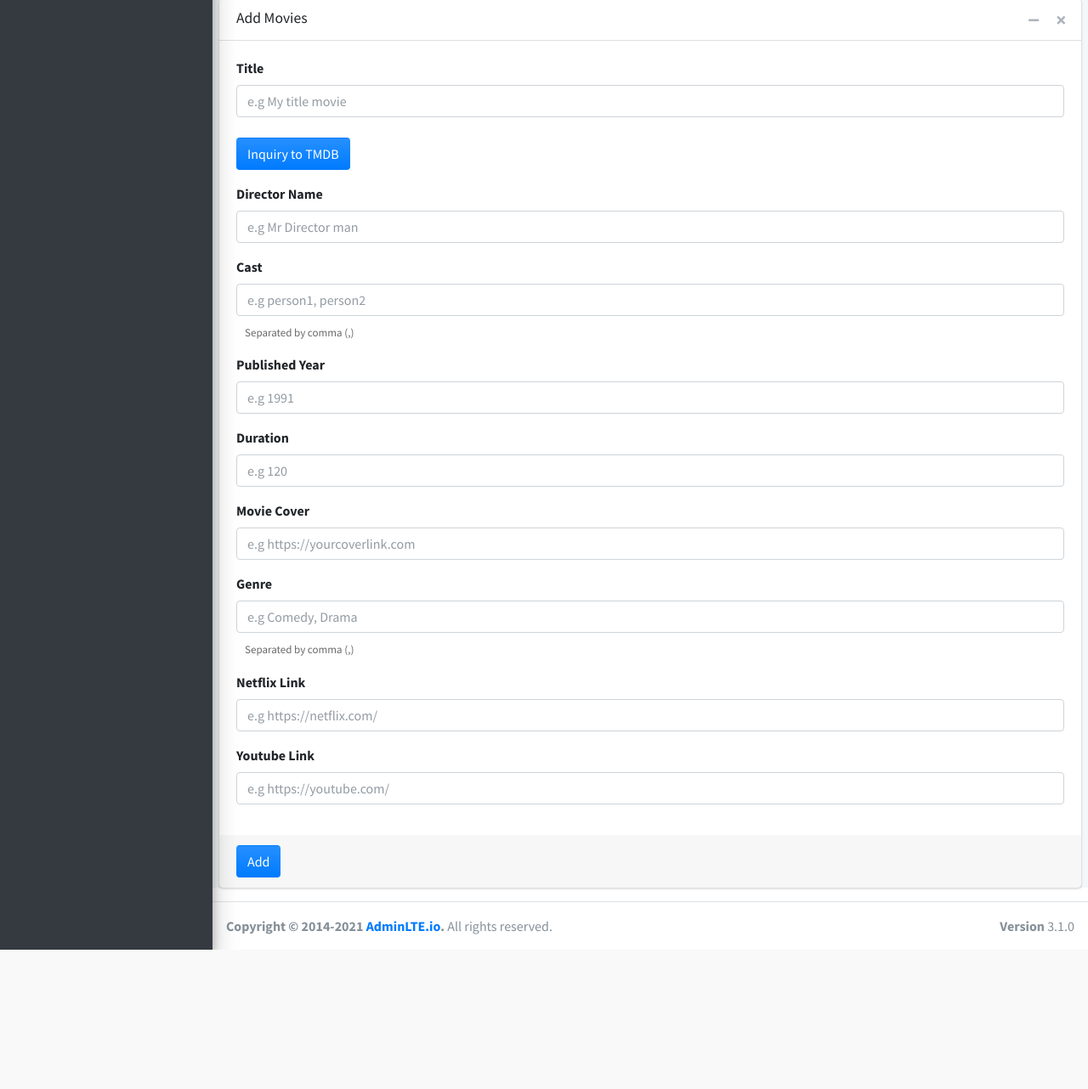
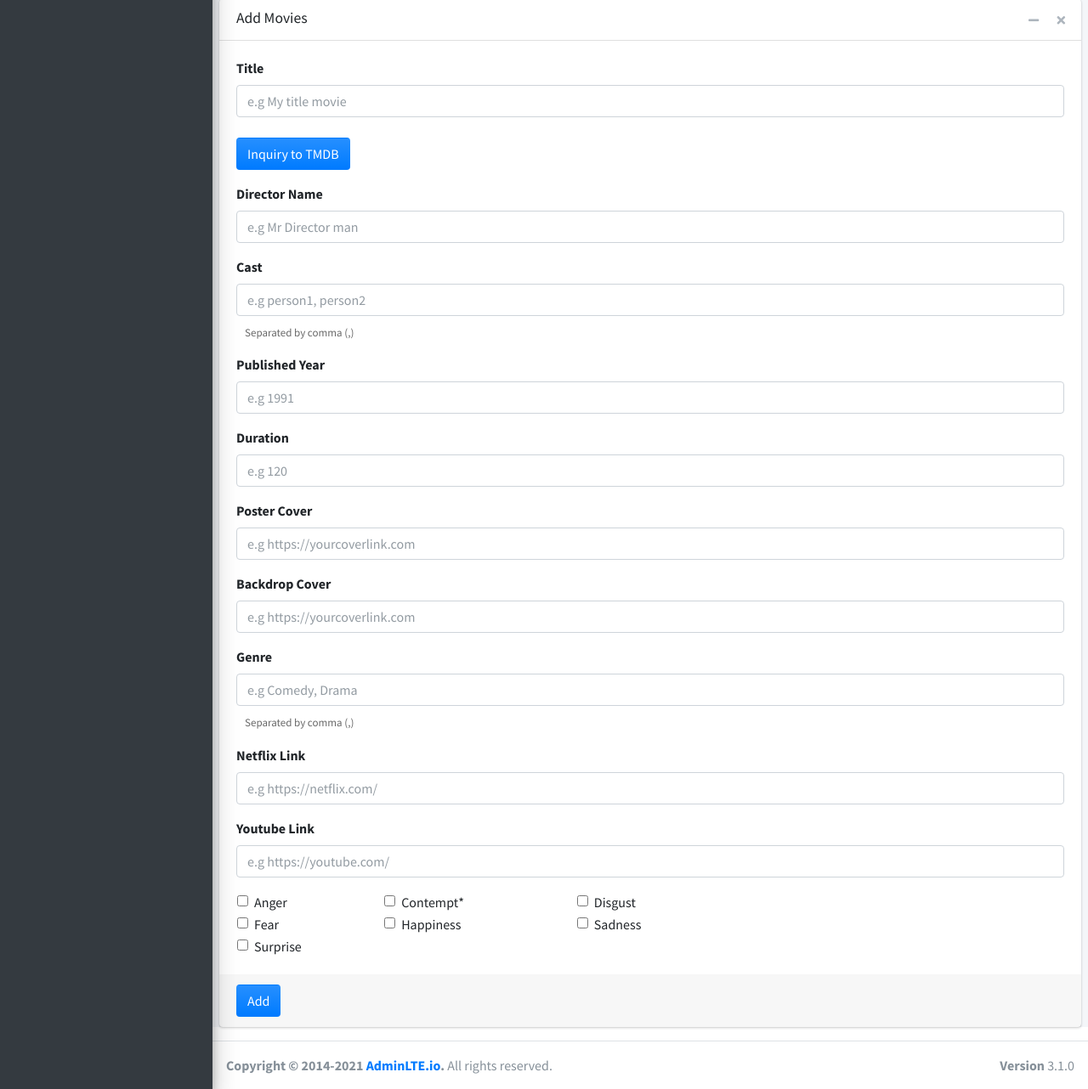
Before and after one commit to darmawanalbert/hacksprint2021-venom, a Django app: page /admin/movies/ in a window 1280 px wide. Shown: the part 131-1413 px from the top of the page at 85% size. Before the commit the page ends 1249 px from the top, so only its background shows below. Run offline with Django 3.2, Linux system fonts and the light colour scheme; some libraries are stand-ins or nearby versions.

Commit message:
update admin development, add auto-complete inquiry to TMDB, add moods parameter

```diff
--- a/backend/adminapp/movieViews.py
+++ b/backend/adminapp/movieViews.py
@@ -35,10 +35,31 @@ def index(request):
             return render(request,"adminapp/movie_add_or_update.html", context=context)
 
     elif request.method == 'POST':
+
+        print("hello there!")
+
+        anger = request.POST.get('anger','off')
+        contempt = request.POST.get('contempt','off')
+        disgust = request.POST.get('disgust','off')
+        fear = request.POST.get('fear','off')
+        happiness = request.POST.get('happiness','off')
+        sadness = request.POST.get('sadness','off')
+        surprise = request.POST.get('surprise','off')
+
         cast_str = request.POST.get("cast","")
         genre_str = request.POST.get("genre","")
         cast = split_by_comma(cast_str)
         genre = split_by_comma(genre_str)
+
+        moods = {
+            'anger' : anger,
+            'contempt' : contempt,
+            'disgust' : disgust,
+            'fear' : fear,
+            'happiness' : happiness,
+            'sadness':  sadness,
+            'surprise' : surprise
+        }
 
         if request.POST.get("action","") == "add":
             id = uuid.uuid4()
@@ -49,10 +70,12 @@ def index(request):
                 cast=cast,
                 published_year=request.POST.get("published_year",0),
                 duration=request.POST.get("duration",0),
-                movie_cover=request.POST.get("movie_cover",""),
+                poster_cover=request.POST.get("poster_cover",""),
+                backdrop_cover=request.POST.get("backdrop_cover",""),
                 genre=genre,
                 netflix_link=request.POST.get("netflix_link",""),
-                youtube_link=request.POST.get("youtube_link",""))
+                youtube_link=request.POST.get("youtube_link",""),
+                moods=moods)
             movie.save()
             return redirect('/admin/movies?id=' + str(id) + '&action=update')
         elif request.POST.get("action","") == "update":
@@ -63,9 +86,11 @@ def index(request):
             movie.cast=cast
             movie.published_year=request.POST.get("published_year",0)
             movie.duration=request.POST.get("duration",0)
-            movie.movie_cover=request.POST.get("movie_cover","")
+            movie.poster_cover=request.POST.get("poster_cover","")
+            movie.backdrop_cover=request.POST.get("backdrop_cover","")
             movie.genre=genre
             movie.netflix_link=request.POST.get("netflix_link","")
             movie.youtube_link=request.POST.get("youtube_link","")
+            movie.moods = moods
             movie.save()
             return redirect('/admin/movies?id=' + id + '&action=update')
--- a/backend/adminapp/templates/adminapp/movie_add_or_update.html
+++ b/backend/adminapp/templates/adminapp/movie_add_or_update.html
@@ -89,7 +89,7 @@
       <!-- Default box -->
       <div class="card">
         <div class="card-header">
-          <h3 class="card-title">Add Movies</h3>
+          <h3 class="card-title" style = "text-transform:capitalize;">{{ action }} Movies</h3>
 
           <div class="card-tools">
             <button type="button" class="btn btn-tool" data-card-widget="collapse" title="Collapse">
@@ -104,6 +104,7 @@
             <div class="card-body">
                 <input type="hidden" value="{{ action }}" name="action" />
                 <input type="hidden" value="{{ movie.id }}" name="id" />
+                <input type="hidden" value="" name="raw_data" id="inputRawData" />
                 <div class="form-group">
                     <label for="inputTitle">Title</label>
                     <input type="text" class="form-control" id="inputTitle" name="title" value="{{ movie.title }}" placeholder="e.g My title movie">
@@ -128,8 +129,12 @@
                     <input type="text" class="form-control" id="inputDuration" name="duration" value="{{ movie.duration }}" placeholder="e.g 120">
                 </div>
                 <div class="form-group">
-                    <label for="inputMovieCover">Movie Cover</label>
-                    <input type="text" class="form-control" id="inputMovieCover" name="movie_cover" value="{{ movie.movie_cover }}" placeholder="e.g https://yourcoverlink.com">
+                    <label for="inputMovieCover">Poster Cover</label>
+                    <input type="text" class="form-control" id="inputPosterCover" name="poster_cover" value="{{ movie.poster_cover }}" placeholder="e.g https://yourcoverlink.com">
+                </div>
+                <div class="form-group">
+                    <label for="inputMovieCover">Backdrop Cover</label>
+                    <input type="text" class="form-control" id="inputBackdropCover" name="backdrop_cover" value="{{ movie.poster_cover }}" placeholder="e.g https://yourcoverlink.com">
                 </div>
                 <div class="form-group">
                     <label for="inputGenre">Genre</label>
@@ -145,11 +150,49 @@
                     <input type="text" class="form-control" id="inputYoutubeLink" name="youtube_link" value="{{ movie.youtube_link }}" placeholder="e.g https://youtube.com/">
                 </div>
                 <!-- /.card-body -->
+                <div class="form-check">
+                  <table width="60%">
+                    <tr>
+                      <td>
+                        <input type="checkbox" class="form-check-input" name="anger" {% if movie.moods.anger == 'on'%}checked{% endif %} id="inputAnger">
+                        <label class="form-check-label" for="inputAnger">Anger</label>
+                      </td>
+                      <td>
+                        <input type="checkbox" class="form-check-input" name="contempt" {% if movie.moods.contempt == 'on'%}checked{% endif %} id="inputContempt">
+                        <label class="form-check-label" for="inputContempt">Contempt*</label>
+                      </td>
+                      <td>
+                        <input type="checkbox" class="form-check-input" name="disgust" {% if movie.moods.disgust == 'on'%}checked{% endif %} id="inputDisgusts">
+                        <label class="form-check-label" for="inputDisgusts">Disgust</label>
+                      </td>
+                    </tr>
+                    <tr>
+                      <td>
+                        <input type="checkbox" class="form-check-input" name="fear" {% if movie.moods.fear == 'on'%}checked{% endif %} id="inputFear">
+                        <label class="form-check-label" for="inputFear">Fear</label>
+                      </td>
+                      <td>
+                        <input type="checkbox" class="form-check-input" name="happiness" {% if movie.moods.happiness == 'on'%}checked{% endif %} id="inputHapiness">
+                        <label class="form-check-label" for="inputHapiness">Happiness</label>
+                      </td>
+                      <td>
+                        <input type="checkbox" class="form-check-input" name="sadness" {% if movie.moods.sadness == 'on'%}checked{% endif %} id="inputSadness">
+                        <label class="form-check-label" for="inputSadness">Sadness</label>
+                      </td>
+                    </tr>
+                    <tr>
+                      <td>
+                        <input type="checkbox" class="form-check-input" name="surprise" {% if movie.moods.surprise == 'on'%}checked{% endif %} id="inputSurprise">
+                        <label class="form-check-label" for="inputSurprise">Surprise</label>
+                      </td>
+                    </tr>
+                  </table>
+                </div>
 
             </div>
             <!-- /.card-body -->
             <div class="card-footer">
-                <button type="submit" class="btn bg-gradient-primary">Add</button>
+                <button type="submit" class="btn bg-gradient-primary" style = "text-transform:capitalize;">{{ action }}</button>
             </div>
             <!-- /.card-footer-->
         </form>
@@ -188,15 +231,40 @@
 <script src="{% static '/dist/js/demo.js' %}"></script>
 <script>
   $(function(){
-    alert("hello!")
     $("#inquiryTMDB").click(function(){
-      fetch("http://localhost:8080/api/test")
+
+      query = $("#inputTitle").val()
+      $("#inquiryTMDB").attr('disabled',true)
+      $("#inquiryTMDB").text('loading..')
+
+      if(query == ""){
+        alert("Title is mandatory.")
+        $("#inquiryTMDB").attr('disabled',false)
+        $("#inquiryTMDB").text('Inquiry to TMDB')
+      }
+      else{
+        fetch(location.protocol + '//' + location.host + "/api/tmdb/?query=" + query)
         .then((resp) => resp.json())
         .then(function(response){
           console.log(response)
+          $("#inputPublishedYear").val(response.movie.published_year)
+          $("#inputDuration").val(response.movie.runtime)
+          $("#inputPosterCover").val(response.movie.poster_fullpath)
+          $("#inputBackdropCover").val(response.movie.backdrop_fullpath)
+          $("#inputGenre").val(response.movie.genre_names.join(","))
+          $("#inputTitle").val(response.movie.title)
+
+          $("#inputRawData").val(response.movie)
+
+          $("#inquiryTMDB").attr('disabled',false)
+          $("#inquiryTMDB").text('Inquiry to TMDB')
         }).catch(function(error){
           console.log(error)
+          $("#inquiryTMDB").attr('disabled',false)
+          $("#inquiryTMDB").text('Inquiry to TMDB')
         })
+      }
+
     })
   })
 </script>
--- a/backend/restapi/models.py
+++ b/backend/restapi/models.py
@@ -29,9 +29,12 @@ class Movie(models.Model):
     published_year = models.IntegerField(blank=True, default=0)
     duration = models.IntegerField(blank=True, default=0)
     movie_cover = models.TextField(blank=True, default='')
-    genre = models.JSONField()
+    genre = models.JSONField(default={})
     netflix_link = models.TextField(blank=True, default='')
     youtube_link = models.TextField(blank=True, default='')
+    poster_cover = models.TextField(blank=True, default='')
+    backdrop_cover = models.TextField(blank=True, default='')
+    moods = models.JSONField(default={})
 
     class Meta:
         ordering = ['created']
--- a/backend/restapi/urls.py
+++ b/backend/restapi/urls.py
@@ -1,12 +1,13 @@
 from django.urls import path
 from rest_framework.urlpatterns import format_suffix_patterns
-from restapi import views
+from restapi import views, third_party_views
 
 urlpatterns = [
     path('movies/', views.Movies.as_view()),
     path('musics/', views.Musics.as_view()),
     path('users/', views.Users.as_view()),
-    path('test/',views.Test.as_view()),
+    path('test/', views.Test.as_view()),
+    path('tmdb/', third_party_views.TMDBView.as_view()),
 ]
 
 urlpatterns = format_suffix_patterns(urlpatterns)
```
Also changed, not shown: backend/adminapp/templates/adminapp/index.html (+3 -9 lines), backend/restapi/third_party_views.py (added, +81 -0 lines), backend/waistedbackend/settings.py (+8 -7 lines), backend/restapi/migrations/0003_auto_20210712_1551.py (added), backend/restapi/migrations/0004_auto_20210712_1627.py (added). Lines whose indentation alone changed are shown as unchanged.
